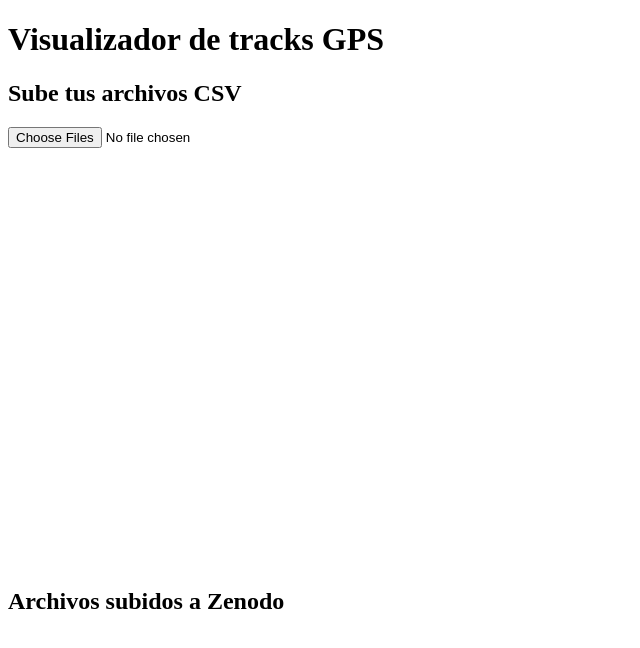
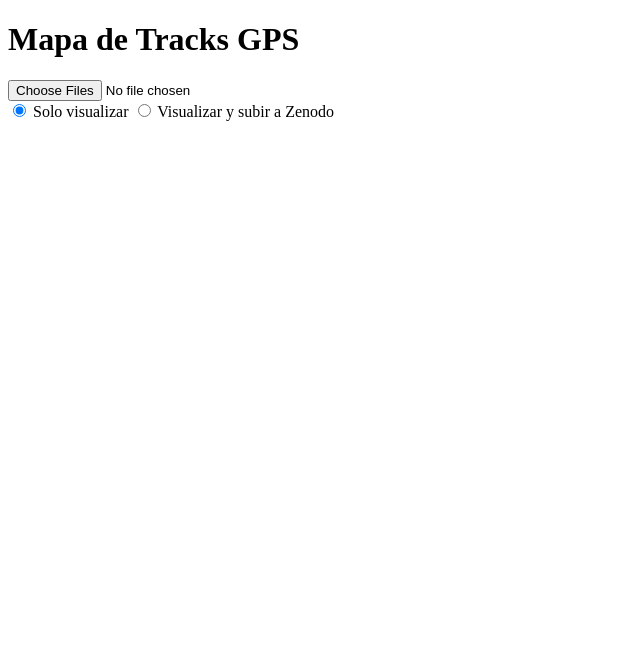
Before and after one commit to viictorperez/gpslora, a plain HTML site: page docs/index.html in a window 1280 px wide. Shown: the whole page, without its empty margins (0-640 px from the left). Drawn offline with nearby package versions, Linux system fonts and the light colour scheme; no server answers.

Commit message:
Update index.html

```diff
--- a/docs/index.html
+++ b/docs/index.html
@@ -2,22 +2,25 @@
 <html lang="es">
 <head>
   <meta charset="UTF-8" />
-  <title>Mapa GPS + Zenodo</title>
+  <title>Mapa GPS</title>
   <link rel="stylesheet" href="https://unpkg.com/leaflet/dist/leaflet.css" />
   <style>
-    #map { height: 400px; margin-top: 20px; }
+    #map { height: 500px; margin-bottom: 1em; }
   </style>
 </head>
 <body>
-  <h1>Visualizador de tracks GPS</h1>
+  <h1>Mapa de Tracks GPS</h1>
 
-  <h2>Sube tus archivos CSV</h2>
-  <input type="file" id="csvInput" accept=".csv" multiple />
+  <input type="file" id="fileInput" accept=".csv" multiple />
+
+  <!-- Nueva opción -->
+  <div>
+    <label><input type="radio" name="accion" value="ver" checked> Solo visualizar</label>
+    <label><input type="radio" name="accion" value="subir"> Visualizar y subir a Zenodo</label>
+  </div>
 
   <div id="map"></div>
-
-  <h2>Archivos subidos a Zenodo</h2>
-  <ul id="zenodoLinks"></ul>
+  <ul id="historial"></ul>
 
   <script src="https://unpkg.com/leaflet/dist/leaflet.js"></script>
   <script src="main.js"></script>
```
